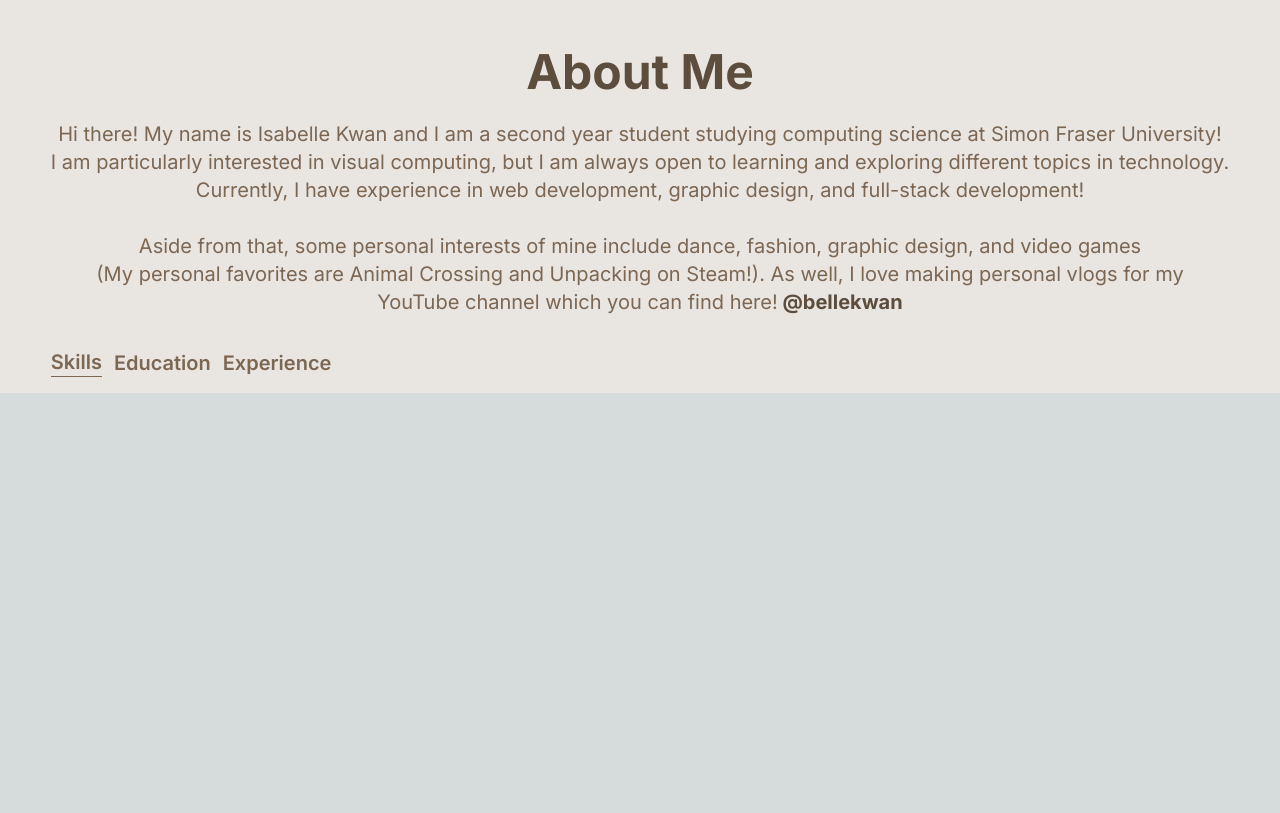
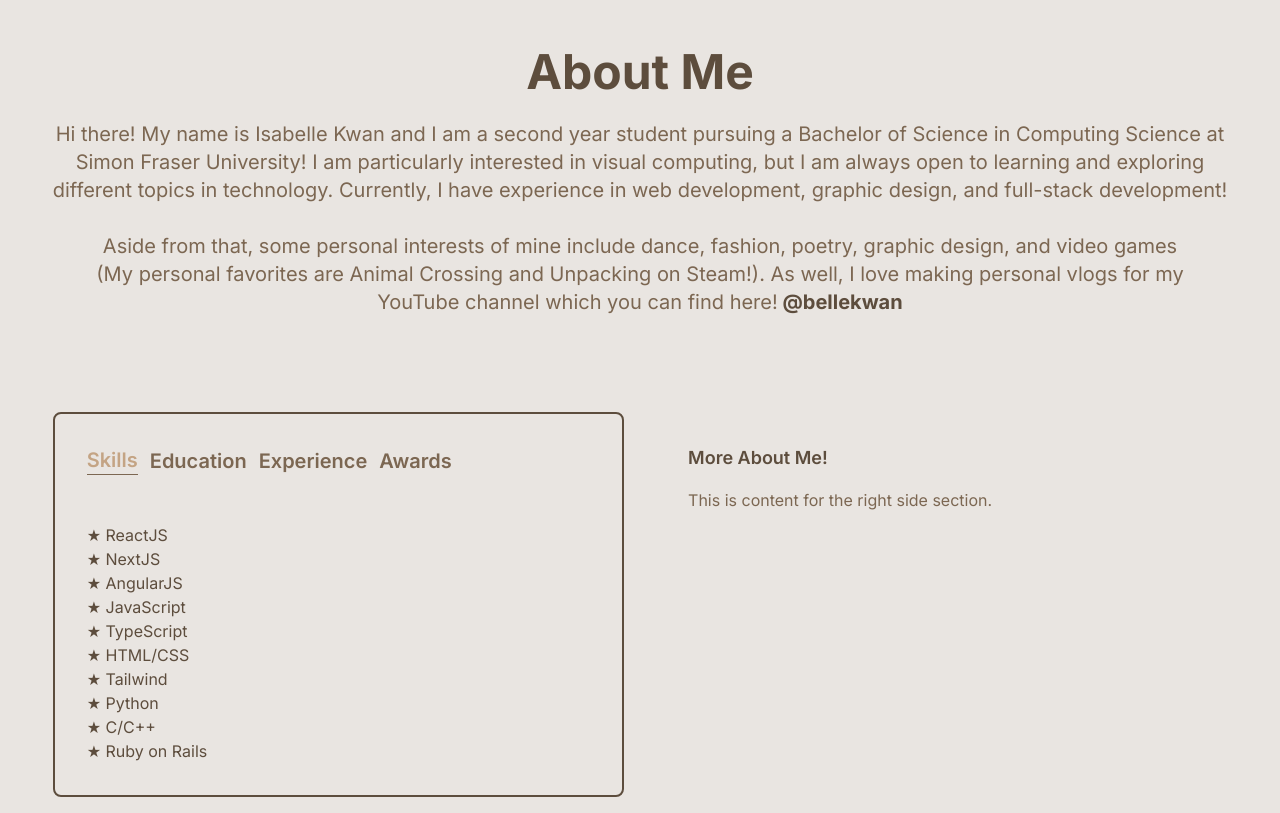
Before and after one commit to isabellekwan/personal-profile, a Next.js app: page / in a window 1280 px wide. Shown: the part 460-1273 px from the top of the page. Before the commit the page ends 853 px from the top, so only its background shows below. Built offline with nearby package versions, Linux system fonts and the light colour scheme.

Commit message:
Worked on tabs

```diff
--- a/src/app/components/About.jsx
+++ b/src/app/components/About.jsx
@@ -8,7 +8,51 @@ const TAB_DATA = [
     id: "skills",
     content: (
       <ul>
-
+        <li>★ ReactJS</li>
+        <li>★ NextJS</li>
+        <li>★ AngularJS</li>
+        <li>★ JavaScript</li>
+        <li>★ TypeScript</li>
+        <li>★ HTML/CSS</li>
+        <li>★ Tailwind</li>
+        <li>★ Python</li>
+        <li>★ C/C++</li>
+        <li>★ Ruby on Rails</li>
+      </ul>
+    )
+  },
+  {
+    title: "Education",
+    id: "education",
+    content: (
+      <ul>
+        <li>★ Bachelor of Science in Computing Science, Simon Fraser University</li>
+        <li>★ High School Diploma, St. Patrick's Regional Secondary School</li>
+      </ul>
+    )
+  },
+  {
+    title: "Experince",
+    id: "experience",
+    content: (
+      <ul>
+        <li>★ Undergraduate Research Assistant, SFU Visual Computing </li>
+        <li>★ Student Ambassador, SFU Faculty of Applied Sciences</li>
+        <li>★ Director of Communications, Computing Science Student Society </li>
+        <li>★ Tutor, SFU and Self-employed</li>
+      </ul>
+    )
+  },
+  {
+    title: "Awards",
+    id: "awards",
+    content: (
+      <ul>
+        <li>★ SFU Undergraduate Entrance Scholarship with Distinction</li>
+        <li>★ Dean's Honour Roll</li>
+        <li>★ Computing Science Student Society Undergraduate Award</li>
+        <li>★ BC Excellence Award</li>
+        <li>★ Govenor General's Bronze Academic Medal</li>
       </ul>
     )
   }
@@ -29,19 +73,34 @@ const About = () => {
       <div className="text-center">
         <h1 className="text-[#5d4d3d] mt-12 mb-4 lg:mb-6 text-3xl sm:text-5xl lg:text-5xl font-bold">About Me</h1>
         <p className="text-[#7c6752] text-base sm:text-lg mt-2 mb-6 lg:text-xl">
-          Hi there! My name is Isabelle Kwan and I am a second year student studying computing science at Simon Fraser University! <br/>
-          I am particularly interested in visual computing, but I am always open to learning and exploring different topics in technology.<br/>
+          Hi there! My name is Isabelle Kwan and I am a second year student pursuing a Bachelor of Science in Computing Science at <br/>Simon Fraser University!
+          I am particularly interested in visual computing, but I am always open to learning and exploring <br/> different topics in technology.
           Currently, I have experience in web development, graphic design, and full-stack development!
           <br /><br />
-          Aside from that, some personal interests of mine include dance, fashion, graphic design, and video games <br/>
+          Aside from that, some personal interests of mine include dance, fashion, poetry, graphic design, and video games <br/>
           (My personal favorites are Animal Crossing and Unpacking on Steam!). As well, I love making personal vlogs for my  <br/> YouTube channel
           which you can find here!
           <a href="https://www.youtube.com/channel/UC11O9tOQoa0FszZdmI4oAKw" target="_blank" rel="noopener noreferrer" className=" text-[#5d4d3d] font-bold hover:text-[#7c6752]"> @bellekwan</a>
         </p>
-        <div className="flex flex-row mt-8">
-          <TabAbout selectTab={() => handleTabChange("skills")} active={tab==="skills"}> Skills </TabAbout>
-          <TabAbout selectTab={() => handleTabChange("education")} active={tab==="education"}> Education </TabAbout>
-          <TabAbout selectTab={() => handleTabChange("experience")} active={tab==="experience"}> Experience </TabAbout>
+        <br/>
+        <div className="flex justify-start mt-12">
+          <div className="flex flex-col rounded-lg border-2 border-[#5d4d3d] p-8 w-1/2">
+            <div className="flex flex-wrap mb-4">
+                <TabAbout selectTab={() => handleTabChange("skills")} active={tab==="skills"}> Skills </TabAbout>
+                <TabAbout selectTab={() => handleTabChange("education")} active={tab==="education"}> Education </TabAbout>
+                <TabAbout selectTab={() => handleTabChange("experience")} active={tab==="experience"}> Experience </TabAbout>
+                <TabAbout selectTab={() => handleTabChange("awards")} active={tab==="awards"}> Awards </TabAbout>
+            </div>
+            <div className="mt-8 text-[#5d4d3d] text-left">
+              {TAB_DATA.find((t)=> t.id === tab).content}
+            </div>
+          </div>
+          <div className="ml-8 p-8 text-left w-1/2">
+          <h2 className="text-lg font-semibold text-[#5d4d3d] mb-4">More About Me!</h2>
+            <p className="text-[#7c6752]">
+              This is content for the right side section.
+            </p>
+          </div>
         </div>
       </div>
     </section>
--- a/src/app/components/TabAbout.jsx
+++ b/src/app/components/TabAbout.jsx
@@ -2,7 +2,7 @@ import React from 'react'
 
 const TabAbout = ({active, selectTab, children}) => {
     const buttonClasses = active
-    ? "text-[#7c6752] border-b border-[#7c6752]"
+    ? "text-[#C4A484] border-b border-[#7c6752]"
     : "text-[#7c6752]";
 
     return (
```
